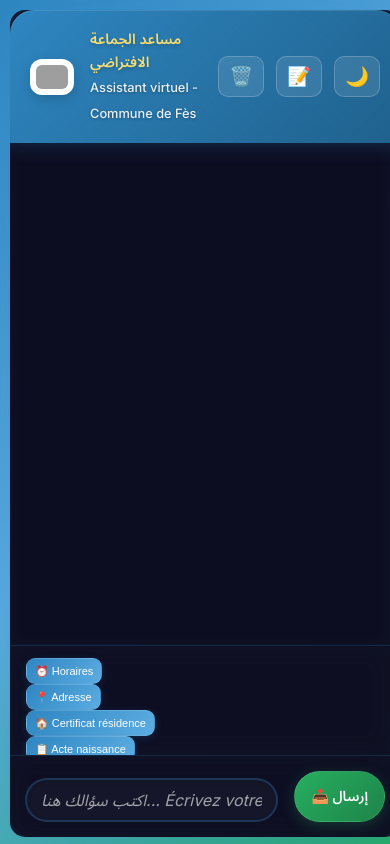
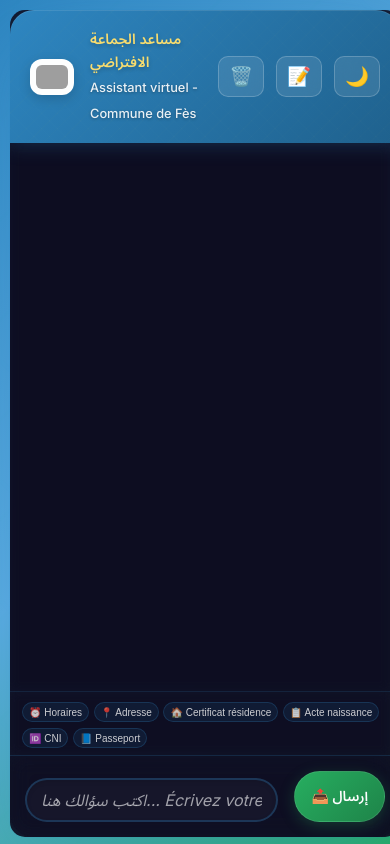
Before and after one commit to VERGIL-maycry/Chatbot_commune, a Flask app: page / in a window 390 px wide. Run offline with Flask 3, Linux system fonts and the light colour scheme; grey boxes are pictures that could not be loaded.

Commit message:
suggestion redesign

```diff
--- a/static/styles.css
+++ b/static/styles.css
@@ -674,16 +674,18 @@
 
 /* ===== QUICK REPLY BUTTONS ===== */
 .quick-replies, .conversation-replies {
-    padding: 16px 20px;
-    display: grid;
-    grid-template-columns: repeat(auto-fit, minmax(110px, 1fr));
-    gap: 8px;
-    background: rgba(15, 15, 35, 0.4);
-    border-top: 1px solid rgba(46, 134, 193, 0.2);
+    padding: 8px 16px;
+    display: flex;
+    flex-wrap: wrap;
+    gap: 4px;
+    background: rgba(15, 15, 35, 0.2);
+    border-top: 1px solid rgba(46, 134, 193, 0.15);
     animation: slideUp 0.4s ease-out;
-    backdrop-filter: blur(10px);
-    max-height: 120px;
+    backdrop-filter: blur(5px);
+    max-height: 80px;
     overflow-y: auto;
+    justify-content: flex-start;
+    align-items: center;
 }
 
 /* Scrollbar for quick replies */
@@ -721,38 +723,38 @@
 }
 
 .quick-reply-btn {
-    background: linear-gradient(135deg, var(--primary-blue) 0%, var(--secondary-blue) 100%);
+    background: rgba(46, 134, 193, 0.15);
     color: var(--off-white);
-    border: 1px solid rgba(255, 255, 255, 0.1);
-    padding: 8px 12px;
-    border-radius: 12px;
-    font-size: 12px;
-    font-weight: 500;
+    border: 1px solid rgba(46, 134, 193, 0.3);
+    padding: 4px 8px;
+    border-radius: 16px;
+    font-size: 11px;
+    font-weight: 400;
     cursor: pointer;
-    transition: all 0.3s ease;
-    box-shadow: 0 2px 8px rgba(46, 134, 193, 0.2);
+    transition: all 0.2s ease;
     white-space: nowrap;
     text-align: center;
-    backdrop-filter: blur(10px);
-    display: flex;
+    backdrop-filter: blur(5px);
+    display: inline-flex;
     align-items: center;
     justify-content: center;
-    gap: 4px;
-    height: 32px;
+    gap: 3px;
+    height: 22px;
     overflow: hidden;
     text-overflow: ellipsis;
+    opacity: 0.8;
 }
 
 .quick-reply-btn:hover {
-    transform: translateY(-1px);
-    box-shadow: 0 4px 12px rgba(46, 134, 193, 0.3);
-    background: linear-gradient(135deg, #1F618D 0%, var(--primary-blue) 100%);
-    border-color: rgba(255, 255, 255, 0.2);
+    background: rgba(46, 134, 193, 0.25);
+    border-color: rgba(46, 134, 193, 0.5);
+    opacity: 1;
+    transform: none;
 }
 
 .quick-reply-btn:active {
-    transform: translateY(0px);
-    box-shadow: 0 2px 6px rgba(46, 134, 193, 0.25);
+    background: rgba(46, 134, 193, 0.35);
+    transform: scale(0.98);
 }
 
 /* ===== CHAT INPUT ===== */
@@ -1015,17 +1017,16 @@
 
     /* Ensure quick reply buttons don't cause horizontal scroll */
     .quick-replies, .conversation-replies {
-        grid-template-columns: repeat(auto-fit, minmax(90px, 1fr));
-        gap: 6px;
-        padding: 12px 16px;
-        max-height: 100px;
+        gap: 3px;
+        padding: 6px 12px;
+        max-height: 60px;
     }
 
     .quick-reply-btn {
-        padding: 6px 10px;
-        font-size: 11px;
-        height: 28px;
-        border-radius: 10px;
+        padding: 3px 6px;
+        font-size: 10px;
+        height: 20px;
+        border-radius: 12px;
     }
 
     /* Mobile adjustments for suggestions */
@@ -1101,17 +1102,16 @@
     }
 
     .quick-replies, .conversation-replies {
-        padding: 12px 16px;
-        grid-template-columns: repeat(auto-fit, minmax(100px, 1fr));
-        gap: 6px;
-        max-height: 110px;
+        padding: 6px 12px;
+        gap: 4px;
+        max-height: 70px;
     }
 
     .quick-reply-btn {
-        padding: 7px 12px;
-        font-size: 12px;
-        height: 30px;
-        border-radius: 11px;
+        padding: 4px 8px;
+        font-size: 11px;
+        height: 22px;
+        border-radius: 14px;
     }
 
     .chat-input {
@@ -1187,10 +1187,10 @@
     }
 
     .quick-reply-btn {
-        padding: 6px 8px;
-        font-size: 11px;
-        height: 26px;
-        border-radius: 9px;
+        padding: 3px 6px;
+        font-size: 10px;
+        height: 20px;
+        border-radius: 12px;
     }
 
     .chat-input input {
```
Also changed, not shown: other parts of static/styles.css (+16 -16 lines).
